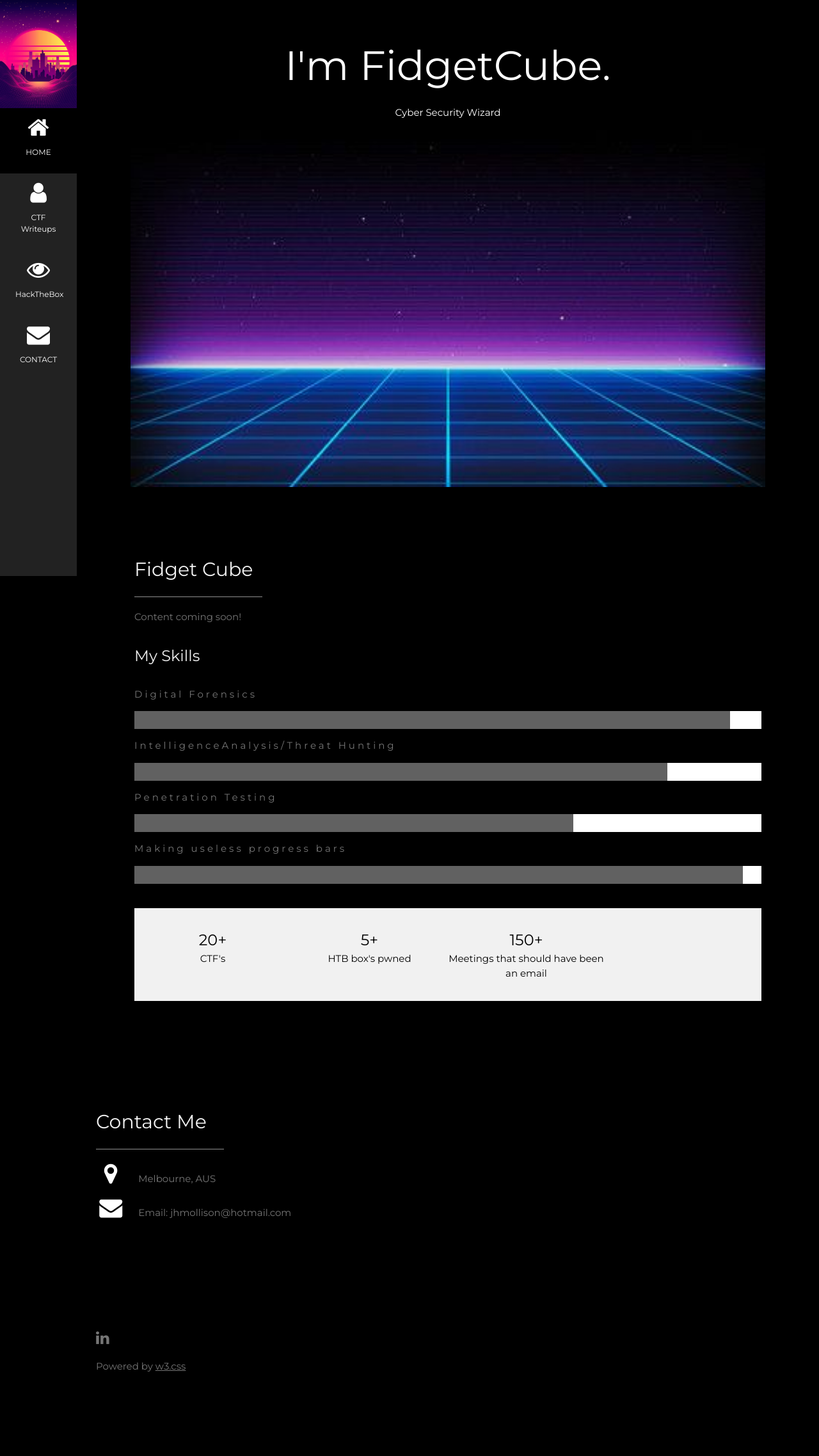
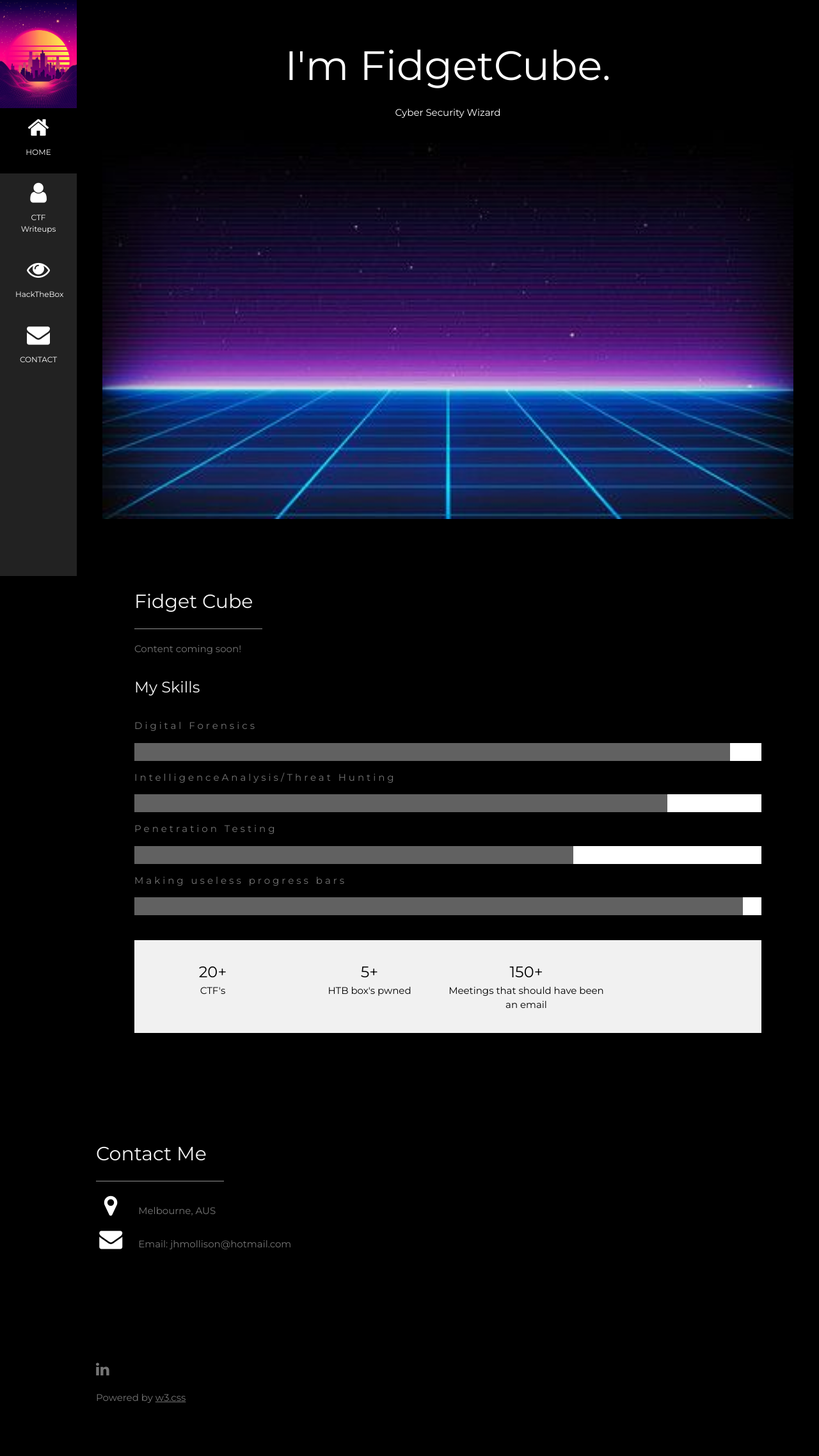
Before and after one commit to FidgetCube/fidgetcube.github.io, a Jekyll site: the page resume/index.html, which Jekyll copies as it is, in a window 1280 px wide. Shown: the whole page at 64% size. Built offline with Jekyll 4.4.1, drawn with Linux system fonts in a browser that asks for light colours; before the commit the page ends 2225 px from its top, so only the background shows below that.

Commit message:
Update index.html

```diff
--- a/resume/index.html
+++ b/resume/index.html
@@ -56,7 +56,7 @@ body, h1,h2,h3,h4,h5,h6 {font-family: "Montserrat", sans-serif}
   <header class="w3-container w3-padding-32 w3-center w3-black" id="home">
     <h1 class="w3-jumbo"><span class="w3-hide-small">I'm</span> FidgetCube.</h1>
     <p>Cyber Security Wizard</p>
-    <img src="/resources/cyber_vector.jpg" alt="background" class="w3-image" width="992" height="1108">
+    <img src="/resources/cyber_vector.jpg" alt="background" class="w3-image" width="1100" height="800">
   </header>
 
   <!-- About Section -->
```
